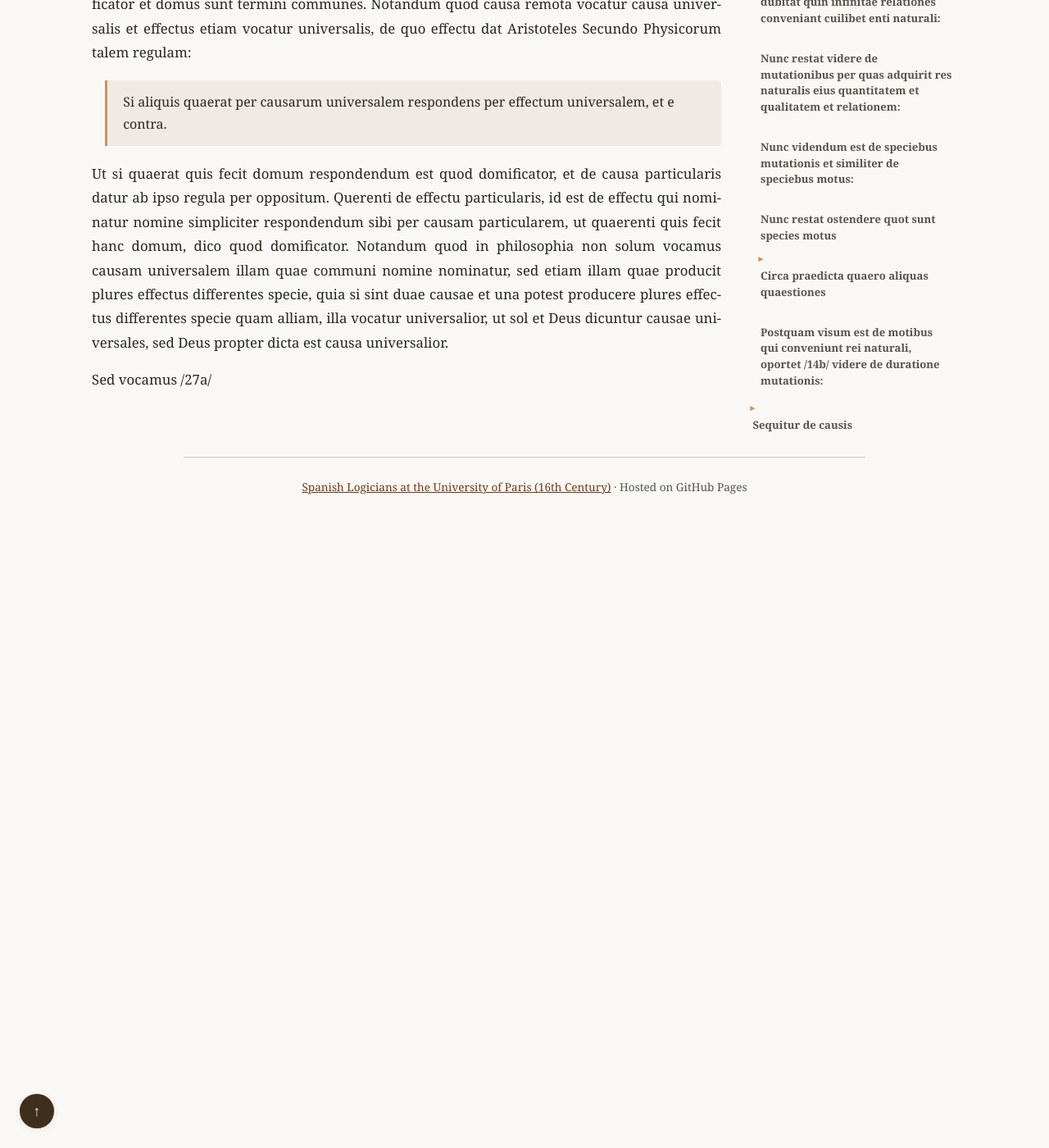
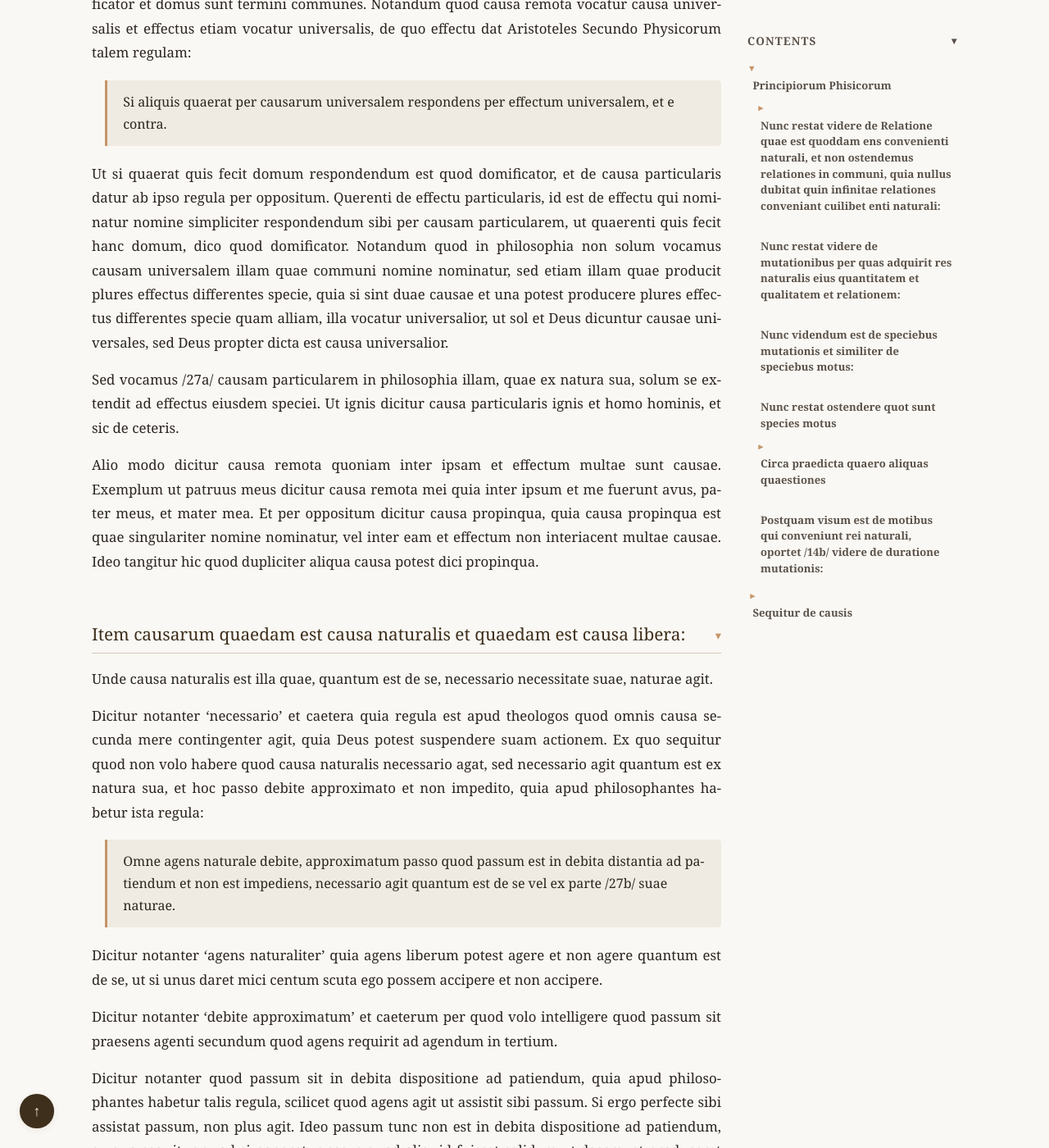
Before and after one commit to JoseBalado/Spanish-Logicians-at-the-University-of-Paris, a Jekyll site: the page built from philosophers/Jeronimo-Pardo/Principiorum-Phisicorum.md, in a window 1280 px wide and 1400 px high, scrolled down 30946 px. Shown: the whole window at 82% size. Built offline with Jekyll 4.4.1, drawn with Linux system fonts in a browser that asks for light colours; before the commit the page ends 31576 px from its top, so only the background shows below that; some of the changed text lies outside the part shown.

Commit message:
Pardo. Principiorum phisicorum page 27.

```diff
--- a/philosophers/Jeronimo-Pardo/Principiorum-Phisicorum.md
+++ b/philosophers/Jeronimo-Pardo/Principiorum-Phisicorum.md
@@ -596,8 +596,33 @@ Item causarum quaedam vocantur propinquae, quaedam remota. Unde causa remota est
 
 Ut si quaerat quis fecit domum respondendum est quod domificator, et de causa particularis datur ab ipso regula per oppositum. Querenti de effectu particularis, id est de effectu qui nominatur nomine simpliciter respondendum sibi per causam particularem, ut quaerenti quis fecit hanc domum, dico quod domificator. Notandum quod in philosophia non solum vocamus causam universalem illam quae communi nomine nominatur, sed etiam illam quae producit plures effectus differentes specie, quia si sint duae causae et una potest producere  plures effectus differentes specie quam alliam, illa vocatur universalior, ut sol et Deus dicuntur causae universales, sed Deus propter dicta est causa universalior.
 
-Sed vocamus /27a/
+Sed vocamus /27a/ causam particularem in philosophia illam, quae ex natura sua, solum se extendit ad effectus eiusdem speciei. Ut ignis dicitur causa particularis ignis et homo hominis, et sic de ceteris.
 
+Alio modo dicitur causa remota quoniam inter ipsam et effectum multae sunt causae. Exemplum ut patruus meus dicitur causa remota mei quia inter ipsum et me fuerunt avus, pater meus, et mater mea. Et per oppositum dicitur causa propinqua, quia causa propinqua est quae singulariter nomine nominatur, vel inter eam et effectum non interiacent multae causae. Ideo tangitur hic quod dupliciter aliqua causa potest dici propinqua.
+
+## Item causarum quaedam est causa naturalis et quaedam est causa libera:
+
+Unde causa naturalis est illa quae, quantum est de se, necessario necessitate suae, naturae agit.
+
+Dicitur notanter 'necessario' et caetera quia regula est apud theologos quod omnis causa secunda mere contingenter agit, quia Deus potest suspendere suam actionem. Ex quo sequitur quod non volo habere quod causa naturalis necessario agat, sed necessario agit quantum est ex natura sua, et hoc passo debite approximato et non impedito, quia apud philosophantes habetur ista regula:
+
+> Omne agens naturale debite, approximatum passo quod passum est in debita distantia ad patiendum et non est impediens, necessario agit quantum est de se vel ex parte /27b/ suae naturae.
+
+Dicitur notanter 'agens naturaliter' quia agens liberum potest agere et non agere quantum est de se, ut si unus daret mici centum scuta ego possem accipere et non accipere.
+
+Dicitur notanter 'debite approximatum' et caeterum per quod volo intelligere quod passum sit praesens agenti secundum quod agens requirit ad agendum in tertium.
+
+Dicitur notanter quod passum sit in debita dispositione ad patiendum, quia apud philosophantes habetur talis regula, scilicet quod agens agit ut assistit sibi passum. Si ergo perfecte sibi assistat passum, non plus agit. Ideo passum tunc non est in debita dispositione ad patiendum, ex quo sequitur quod si poneretur casus quod aliquid fuisset calidum ut decem, et produceret caliditatem ut decem, non plus ageret.
+
+Dicitur notanter 'non impeditum' quia si impediretur ab aliqua causa non plus ageret.
+
+Alia est causa libera, unde agens liberum est illud quod quantum est de se potest agere et non agere, seu quantum est de se potest producere aliquid seu non producere. Unde dico quod non est nisi unum, puta voluntas et libertas voluntatis.
+
+In hoc consulit quod potest elicere voluntatem vel non elicere, et per hoc solvuntur aliqua argumenta, et primo arguitur sic:
+
+> Non est in potestate voluntatis meae quod si amem nunc unum hominem, quod statim desinam amare illum, ergo.
+
+Nego consequentiam, et ratio est quia /28a/
 
 <!--
 ## Apparatus Criticus Reference
```
